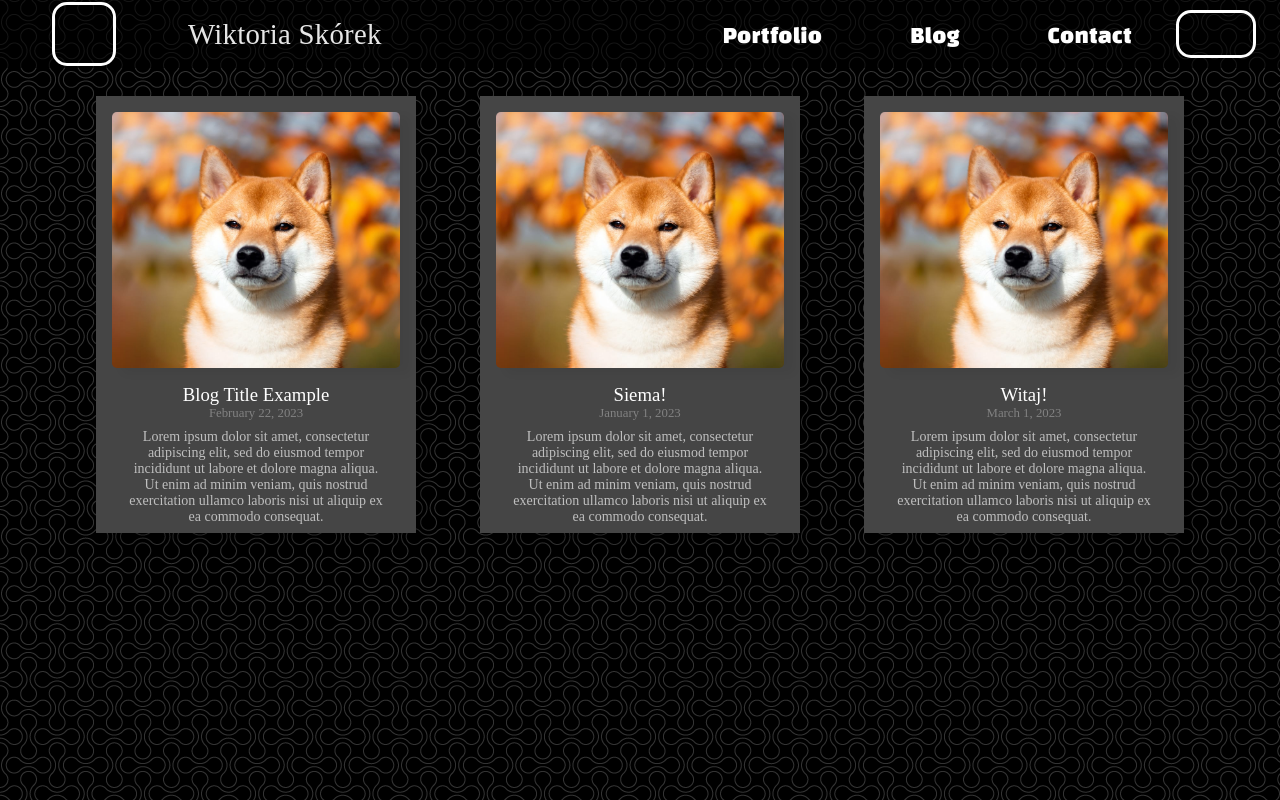
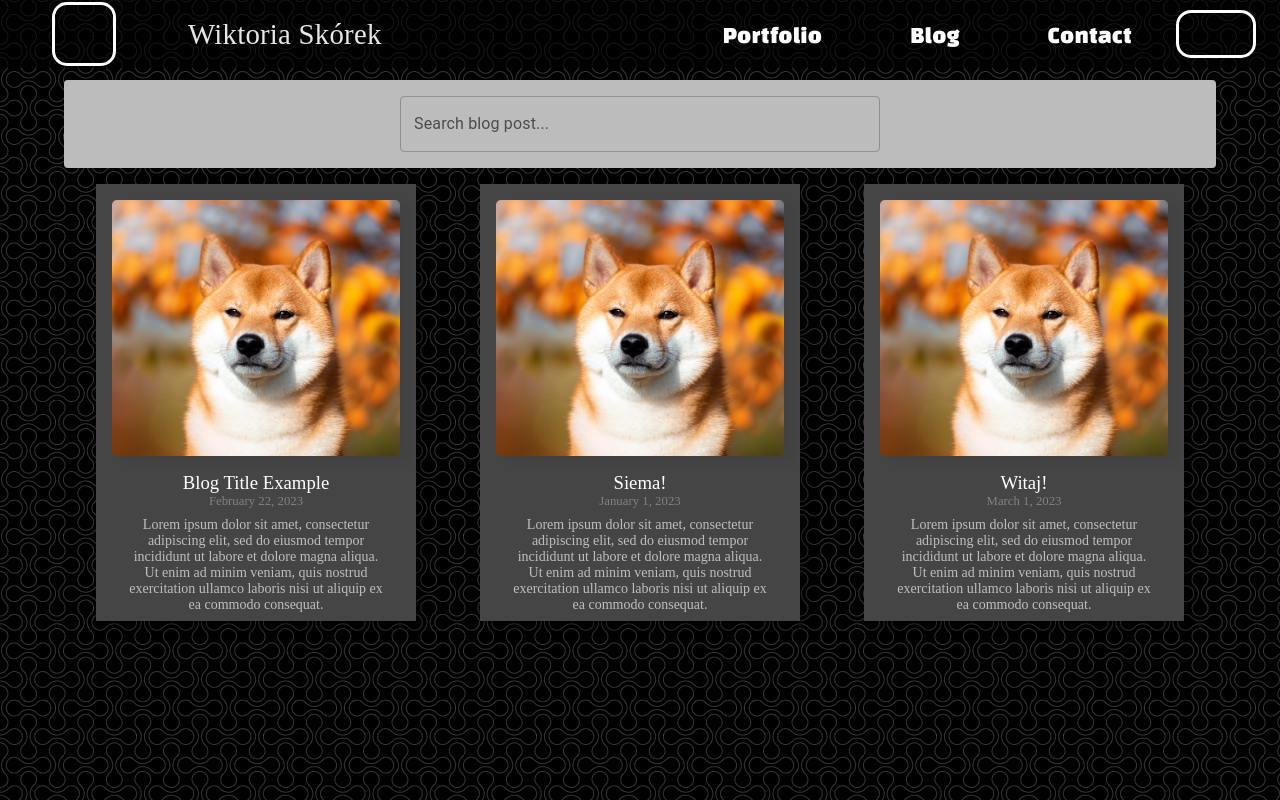
Before and after one commit to s-jez/Portfolio-3DArist, a React (Create React App) app: page /blog in a window 1280 px wide. Built offline with nearby package versions, Linux system fonts and the light colour scheme; a web font is replaced by a local one.

Commit message:
Add Search component.

```diff
--- /dev/null
+++ b/src/pages/Blog/Card/SearchBar/SearchBar.module.css
@@ -0,0 +1,11 @@
+.search-bar {
+  display: flex;
+  justify-content: center;
+  background: rgb(188, 188, 188);
+  padding: 1rem;
+  border-radius: 0.25rem;
+}
+.search {
+  width: 30rem;
+  color: white;
+}
--- /dev/null
+++ b/src/pages/Blog/Card/SearchBar/SearchBar.tsx
@@ -0,0 +1,17 @@
+import { TextField } from "@mui/material";
+import styles from "./SearchBar.module.css";
+
+const SearchBar = () => {
+  return (
+    <div className={styles["search-bar"]}>
+      <TextField
+        id="outlined-basic"
+        label="Search blog post..."
+        variant="outlined"
+        className={styles.search}
+      />
+    </div>
+  );
+};
+
+export default SearchBar;
--- a/src/pages/Blog/Container/Blog.tsx
+++ b/src/pages/Blog/Container/Blog.tsx
@@ -4,6 +4,7 @@ import React from "react";
 import BlogCards from "../Card/Container/BlogCards";
 
 import image from "../../../assets/shiba.jpeg";
+import SearchBar from "../Card/SearchBar/SearchBar";
 
 export interface BlogPost {
   id: number;
@@ -45,6 +46,7 @@ const Blog = () => {
     <div id="#App">
       <Navbar />
       <Container style={{ paddingTop: "5rem" }}>
+        <SearchBar />
         <BlogCards blogPosts={blogPosts} />
       </Container>
     </div>
```
